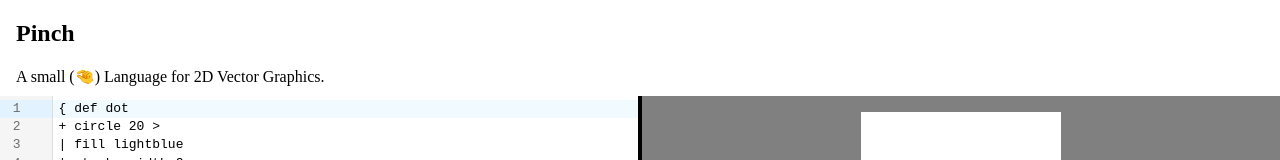
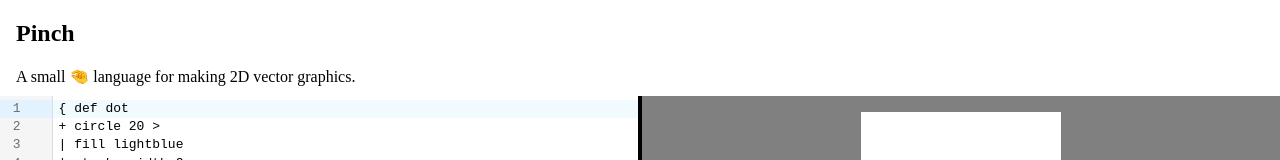
Before and after one commit to hunterdyar/Pinch, a website with bundled scripts: page index.html in a window 1280 px wide. Shown: the top 160 px of the page. Built offline with nearby package versions, Linux system fonts and the light colour scheme; what ohm-js would draw is missing.

Commit message:
with emoji, feels more like sentence than subtitle? so  adjusting grammar i guess

```diff
--- a/index.html
+++ b/index.html
@@ -142,7 +142,7 @@
     <body><article id="container">
         <section class="header">
             <h2>Pinch</h2>
-            <p>A small (🤏) Language for 2D Vector Graphics.</p>
+            <p>A small 🤏 language for making 2D vector graphics.</p>
         </section>
         <section id="textentry" class="textentry">
             <div id="inputContainer"></div>
```
